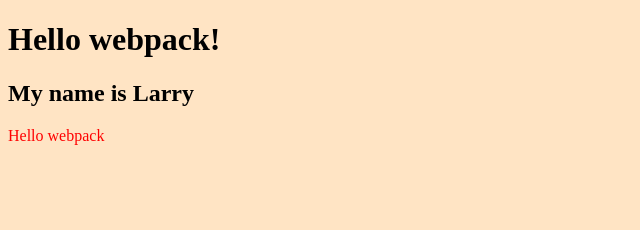
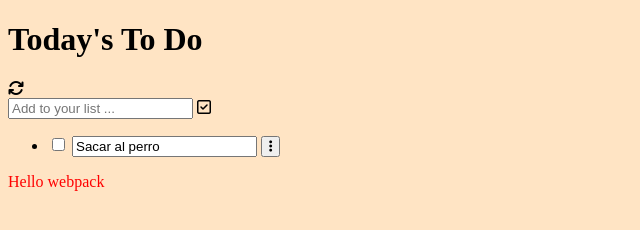
Before and after one commit to LarryIVC/ToDoList-webpack, a website built with webpack: page src/index.html in a window 1280 px wide. Shown: the whole page, without its empty margins (0-640 px from the left). Built offline with nearby package versions, Linux system fonts and the light colour scheme; files whose address does not match are found by name; a web font is replaced by a local one.

Commit message:
Update index.html

```diff
--- a/src/index.html
+++ b/src/index.html
@@ -3,10 +3,40 @@
 <head>
     <meta charset="UTF-8">
     <meta name="viewport" content="width=device-width, initial-scale=1.0">
-    <title>Webpack Exercise</title>
+    <title>To Do List - WebPack</title>
+    <link rel="icon" type="image/png" href="./logo.png"/>
+    <script src="https://kit.fontawesome.com/3848942bcd.js" crossorigin="anonymous"></script>
+    <link rel="stylesheet" href="./style.css">
+    <link rel="preconnect" href="https://fonts.googleapis.com">
+<link rel="preconnect" href="https://fonts.gstatic.com" crossorigin>
+<link href="https://fonts.googleapis.com/css2?family=Alkatra:wght@400;700&display=swap" rel="stylesheet">
 </head>
 <body>
-    <h1>Hello webpack!</h1>
-    <h2>My name is Larry</h2>
+  <main>
+    <div id="container">
+      <header>
+        <h1>Today's To Do</h1>
+        <span><i class="fa-solid fa-arrows-rotate"></i></span>
+      </header>
+      <div class="todo-form">
+        <form >
+          <input id="new-task" type="text" placeholder="Add to your list ...">
+          <i class="fa-regular fa-square-check"></i>
+        </form>
+        <ul>
+          <li>
+            <input name="complete" type="checkbox">
+            <input name="txt-task" type="text" value="Sacar al perro">
+            <button class="btn-remove"><i class="fa-solid fa-ellipsis-vertical"></i></button>
+          </li>
+        </ul>
+
+      </div>
+    </div>
+  </main>
+
+
+
+
 </body>
 </html>
```
